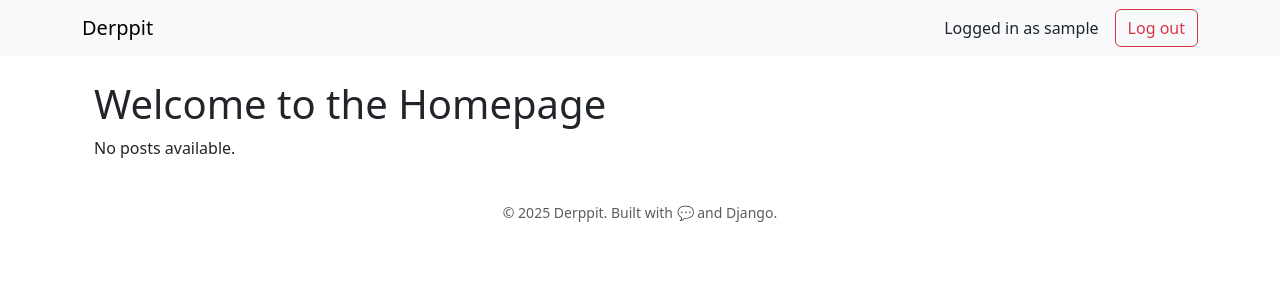
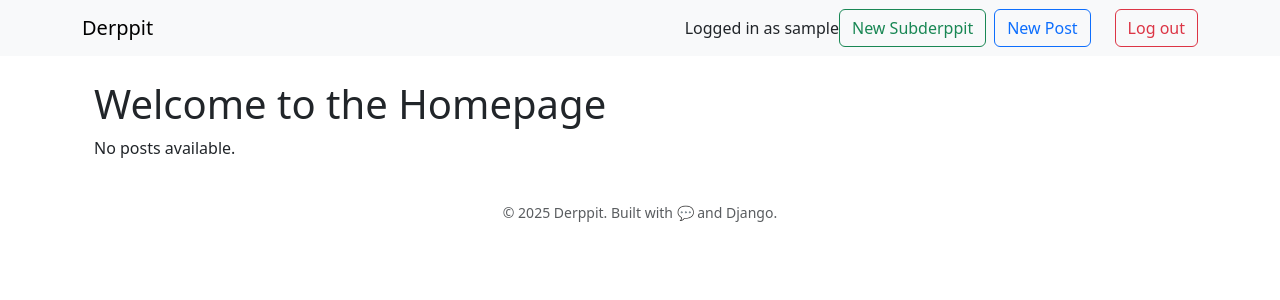
Before and after one commit to wrhendley/derppit, a Django app: page / in a window 1280 px wide. Shown: the top 300 px of the page. Run offline with Django 5.2, Linux system fonts and the light colour scheme; the visitor is signed in with stand-in values (Sample User, id 1); some libraries are stand-ins or nearby versions.

Commit message:
Add new buttons for creating Subderppit and Post in the navbar

```diff
--- a/templates/partials/navbar.html
+++ b/templates/partials/navbar.html
@@ -4,11 +4,12 @@
         <a class="navbar-brand" href="{% url 'post_list' %}">Derppit</a>
         {% if user.is_authenticated %}
             <span class="ms-auto">Logged in as {{ user.username }}</span>
+            <a class="btn btn-outline-success me-2" href="{% url 'create_subderppit' %}">New Subderppit</a>
+            <a class="btn btn-outline-primary me-2" href="{% url 'create_post' %}">New Post</a>
             <form method="post" action="{% url 'logout' %}">
                 {% csrf_token %}
                 <button type="submit" class="btn btn-outline-danger ms-3">Log out</button>
             </form>
-            {% comment %} <a class="btn btn-outline-danger ms-2" href="{% url 'logout' %}">Log out</a> {% endcomment %}
         {% else %}
             <a class="btn btn-outline-primary ms-auto" href="{% url 'login' %}">Login</a>
         {% endif %}
```
